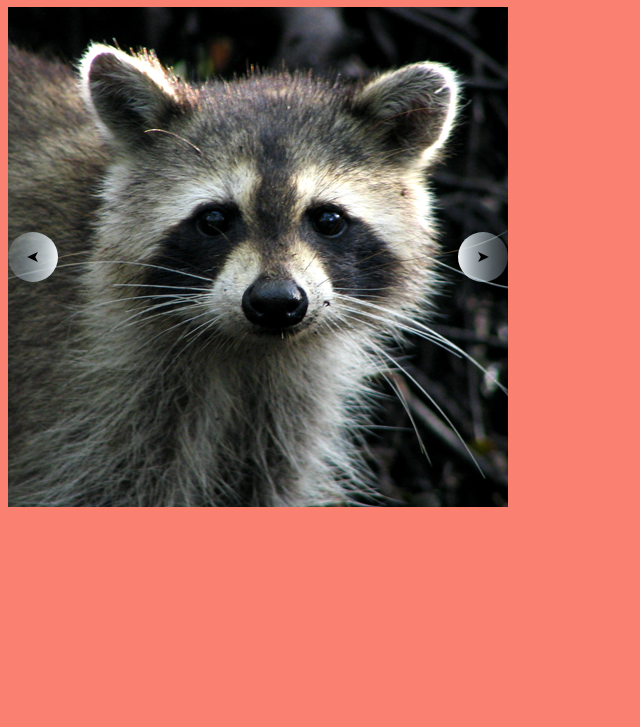
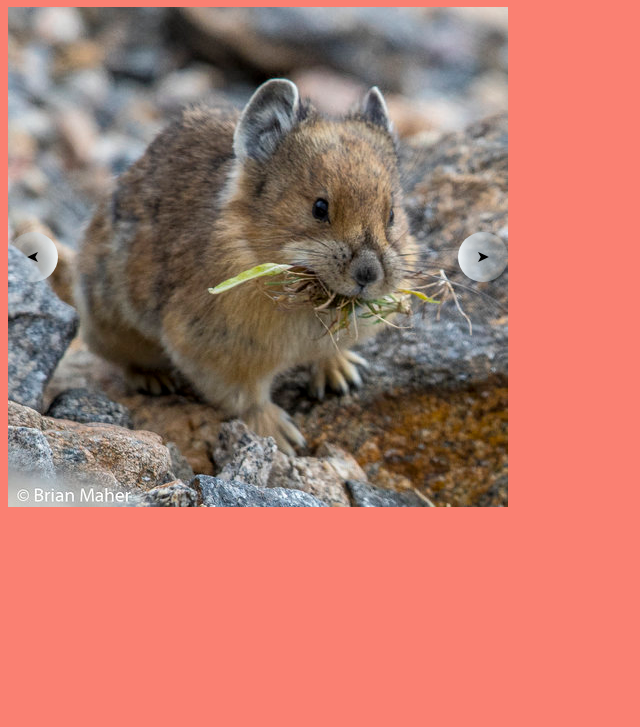
Before and after one commit to maallard/quete-jquery-write-less, a plain HTML site: page index.html in a window 1280 px wide. Shown: the part 73-800 px from the top of the page, without its empty margins (0-640 px from the left). Drawn offline with nearby package versions, Linux system fonts and the light colour scheme.

Commit message:
Added z-index

```diff
--- a/carousel.css
+++ b/carousel.css
@@ -2,6 +2,10 @@
     width: 500px;
     height: 500px;
     position: relative;
+}
+
+.carousel img{
+    position: absolute;
 }
 
 .carousel .arrow {
@@ -14,6 +18,7 @@
     position: absolute;
     height: 500px;
     top: 0;
+    z-index: 5000;
 }
 
 .carousel .left.arrow {
--- a/carousel.js
+++ b/carousel.js
@@ -15,11 +15,11 @@ function carousel(imagesUrl) {
 
             loadImages();
             bindControls();
-            startRotating();
+            // startRotating();
 
             function loadImages() {
                 imagesUrl.forEach(function(url, index) {
-                    let $image = $(`<img src="${url}" alt="mammal-${index}">`);
+                    let $image = $(`<img src="${url}" alt="mammal-${index}" style="z-index: 1500;">`);
                     if (index > 0) {
                         $image.hide();
                     }
@@ -57,14 +57,23 @@ function carousel(imagesUrl) {
 
                 if (!hasAnimatedChildren($imageContainer)) {
                     console.log('Changing to', $nextImage.attr('alt'));
-                    $currentImage.hide("slide", {
-                            direction: opposite(direction)
-                        }, animationDelay)
-                        .promise().done(function() { // .promise() combinée avec .done() permet de vérifier que l'animaton est bien terminée avant d'en commencer une autre
-                            $nextImage.show("slide", {
-                                direction: direction
-                            }, animationDelay);
-                        });
+                    // $currentImage.hide("slide", {
+                    //         direction: opposite(direction)
+                    //     }, animationDelay)
+                    //     .promise().done(function() { // .promise() combinée avec .done() permet de vérifier que l'animaton est bien terminée avant d'en commencer une autre
+                    //         $nextImage.show("slide", {
+                    //             direction: direction
+                    //         }, animationDelay);
+                    //     });
+                    $currentImage.css('z-index', 3000).hide("slide", {
+                        direction: opposite(direction)
+                    }, animationDelay, function() {
+                        $currentImage.css('z-index', 1500);
+                    });
+
+                    $nextImage.show("slide", {
+                        direction: direction
+                    }, animationDelay);
                 } else {
                     console.log('Animation already taking place');
                 }
@@ -89,67 +98,6 @@ function carousel(imagesUrl) {
 
 
 
-
-
-
-
-
-
-
-
-
-
-
-
-
-
-
-
-
-
-
-
-
-
-
-
-
-
-
-
-
-
-
-
-
-
-
-
-
-
-
-
-
-
-
-
-
-
-
-
-
-
-
-
-
-
-
-
-
-
-
-
-
 const up = `\u2063\u2002\u2002\u2002\u2002\u2002\u2002\u2002\u2002\u2002\u2002\uD83C\uDF88\uD83C\uDF88\u2002\u2002\u2601\uFE0F
 \u2002\u2002\u2002\u2002\u2002\u2002\u2002\u2002\u2002\uD83C\uDF88\uD83C\uDF88\uD83C\uDF88
 \u2002\u2601\uFE0F\u2002\u2002\u2002\u2002\u2002\uD83C\uDF88\uD83C\uDF88\uD83C\uDF88\uD83C\uDF88
```
